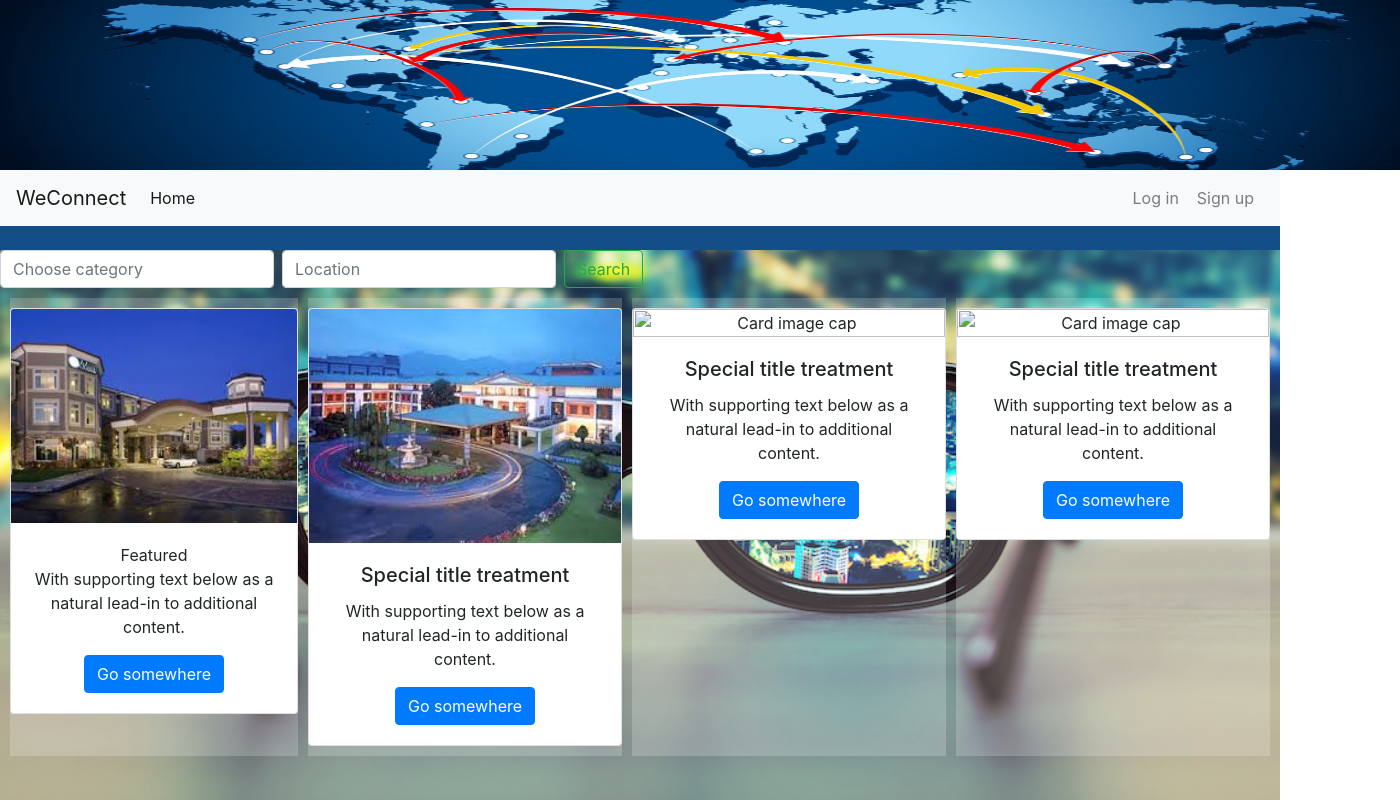
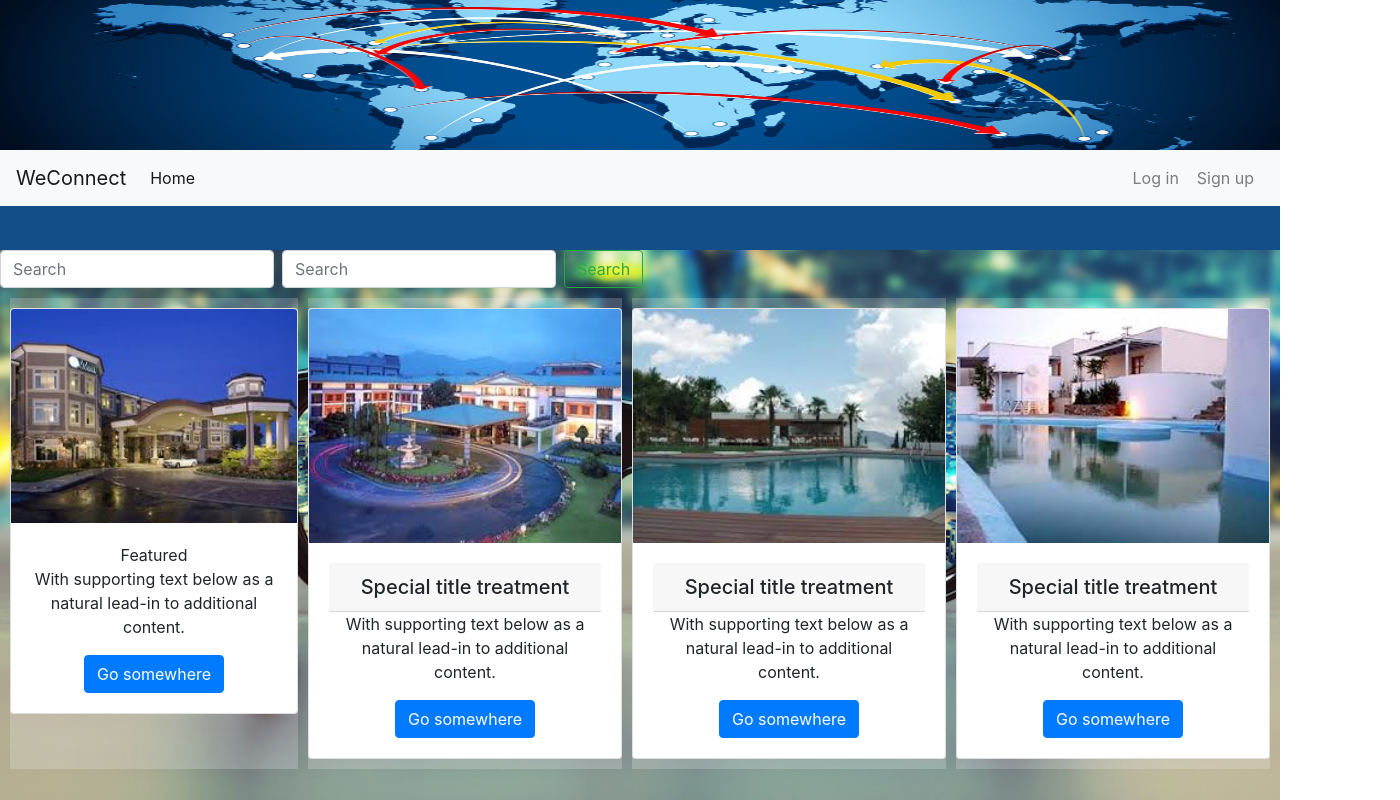
Before and after one commit to lawrenceChege/WeConnect_Lawrence, a plain HTML site: page designs/UI/index.html in a window 1280 px wide. Shown: the whole page, 1400 px wide, since content can reach past the window. Drawn offline with nearby package versions, Linux system fonts and the light colour scheme; files whose address does not match are found by name; a web font is replaced by a local one.

```diff
--- a/designs/UI/index.html
+++ b/designs/UI/index.html
@@ -1,4 +1,4 @@
-<!Doctype <!DOCTYPE html>
+ <!DOCTYPE html>
 <html>
 <head>
     <!--meta data-->
@@ -10,7 +10,7 @@
     <!--title of the page-->
     <title>WeConnect</title>
 
-    <!-- links to css ,bootstrap and fonts-->
+
      <!-- links to css ,bootstrap and fonts-->
    <link rel="stylesheet" href="https://maxcdn.bootstrapcdn.com/bootstrap/4.0.0-beta.2/css/bootstrap.min.css" integrity="sha384-PsH8R72JQ3SOdhVi3uxftmaW6Vc51MKb0q5P2rRUpPvrszuE4W1povHYgTpBfshb" crossorigin="anonymous">
    <link href='https://fonts.googleapis.com/css?family=Passion+One' rel='stylesheet' type='text/css'>
@@ -32,7 +32,7 @@
     <header>
         <!-- company banner or logo-->
         <div class="banner">
-            <img alt="" src="static/banner01.jpg" style="width: 1400px; height: 170px" />
+            <img alt="" src="static/banner01.jpg" style="width: 100%; height: 150px" />
         </div>
         <nav class="navbar navbar-expand-lg navbar-light bg-light">
                 <button class="navbar-toggler" type="button" data-toggle="collapse" data-target="#navbarTogglerDemo03" aria-controls="navbarTogglerDemo03" aria-expanded="false" aria-label="Toggle navigation">
@@ -61,11 +61,13 @@
     </header>
 
     <!-- search buttons-->
-    <div class="">
+    <div class="search">
         <!-- search by category and location-->
         <form class="form-inline my-2 my-lg-0">
-            <input class="form-control mr-sm-2" type="search" placeholder="Choose category" aria-label="Search">
-            <input class="form-control mr-sm-2" type="search" placeholder="Location" aria-label="Search">
+            <input class="form-control mr-sm-2" type="search" placeholder="Search" aria-label="Search">
+        </form>
+        <form class="form-inline my-2 my-lg-0">
+            <input class="form-control mr-sm-2" type="search" placeholder="Search" aria-label="Search">
             <button class="btn btn-outline-success my-2 my-sm-0" type="submit">Search</button>
         </form>
     </div>
@@ -74,7 +76,7 @@
             <div class="card" style="width: 18rem;">
                     <img class="card-img-top" src="static/1.jpeg" alt="Card image cap">
                 <div class="card-body">
-                    <h5class="card-title">Featured</h5>
+                    <h5class="card-header">Featured</h5>
                     <p class="card-text">With supporting text below as a natural lead-in to additional content.</p>
                     <a href="#" class="btn btn-primary">Go somewhere</a>
                 </div>
@@ -84,7 +86,7 @@
             <div class="card">
                     <img class="card-img-top" src="static/2.jpeg" alt="Card image cap">
                 <div class="card-body">
-                    <h5 class="card-title">Special title treatment</h5>
+                    <h5 class="card-header">Special title treatment</h5>
                     <p class="card-text">With supporting text below as a natural lead-in to additional content.</p>
                     <a href="#" class="btn btn-primary">Go somewhere</a>
                 </div>
@@ -92,9 +94,9 @@
         </div>
         <div>
             <div class="card">
-                    <img class="card-img-top" src="..." alt="Card image cap">
+                    <img class="card-img-top" src="static/3.jpeg" alt="Card image cap">
                 <div class="card-body">
-                    <h5 class="card-title">Special title treatment</h5>
+                    <h5 class="card-header">Special title treatment</h5>
                     <p class="card-text">With supporting text below as a natural lead-in to additional content.</p>
                     <a href="#" class="btn btn-primary">Go somewhere</a>
                 </div>
@@ -102,9 +104,9 @@
         </div>
         <div>
             <div class="card">
-                    <img class="card-img-top" src="..." alt="Card image cap">
+                    <img class="card-img-top" src="static/4.jpeg" alt="Card image cap">
                 <div class="card-body">
-                    <h5 class="card-title">Special title treatment</h5>
+                    <h5 class="card-header">Special title treatment</h5>
                     <p class="card-text">With supporting text below as a natural lead-in to additional content.</p>
                     <a href="#" class="btn btn-primary">Go somewhere</a>
                 </div>
--- a/designs/UI/static/style.css
+++ b/designs/UI/static/style.css
@@ -87,3 +87,6 @@ height: 250px;
     text-align: center;
     padding: 10px 0;
   }
+.search{
+    display: inline-flex;
+}
```
Also changed, not shown: designs/UI/login.html (+5 -18 lines).
